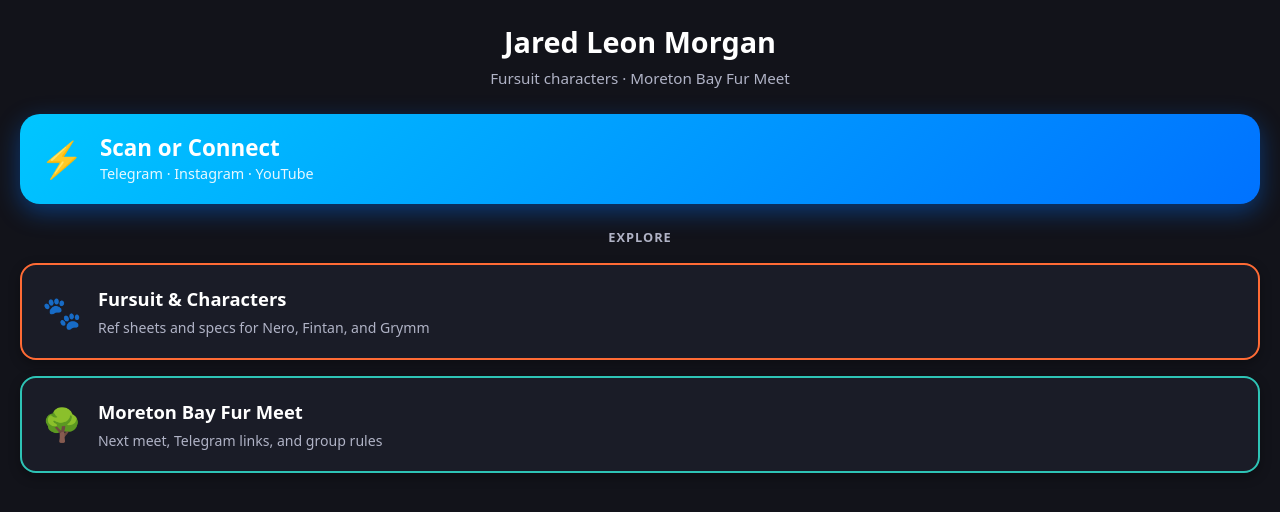
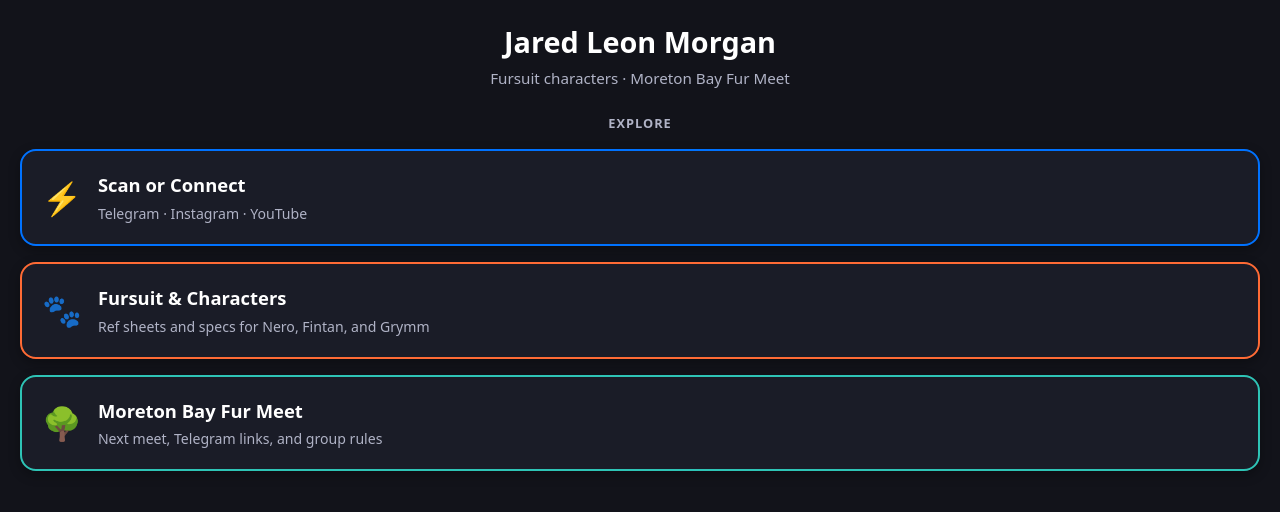
Before and after one commit to jaredmorgs/personal-website, a Jekyll site: the page built from index.html, in a window 1280 px wide. Shown: the top 512 px of the page. Built offline with Jekyll 4.4.1, drawn with Linux system fonts in a browser that asks for light colours.

Commit message:
feat: replace home hero button with Connect pillar tile
Add /connect/ page with QR codes and social links, match landing layout
to Characters and MBFM cards, and resolve mbfm/index merge conflict markers.

```diff
--- /dev/null
+++ b/_includes/social-channels.html
@@ -0,0 +1,15 @@
+{% for item in site.data.socials.channels %}
+<div class="social-item" style="border-left: 6px solid {{ item.color }};">
+  {% if item.qr_image %}
+  <img src="{{ item.qr_image | relative_url }}" alt="QR code for {{ item.name }}" class="social-qr" loading="lazy" decoding="async">
+  {% endif %}
+  <div class="social-info">
+    <h4>{{ item.name }}</h4>
+    <span class="handle">{{ item.handle }}</span>
+    <p class="note">{{ item.note }}</p>
+    <a href="{{ item.url }}" target="_blank" rel="noopener noreferrer" class="connect-link-btn" style="background-color: {{ item.color }};">
+      Open {{ item.name }}
+    </a>
+  </div>
+</div>
+{% endfor %}
--- a/_includes/social-modal.html
+++ b/_includes/social-modal.html
@@ -6,21 +6,7 @@
     <p class="modal-subtext">{{ site.data.socials.subtext }}</p>
 
     <div class="social-list">
-      {% for item in site.data.socials.channels %}
-      <div class="social-item" style="border-left: 6px solid {{ item.color }};">
-        {% if item.qr_image %}
-        <img src="{{ item.qr_image | relative_url }}" alt="QR code for {{ item.name }}" class="social-qr" loading="lazy" decoding="async">
-        {% endif %}
-        <div class="social-info">
-          <h4>{{ item.name }}</h4>
-          <span class="handle">{{ item.handle }}</span>
-          <p class="note">{{ item.note }}</p>
-          <a href="{{ item.url }}" target="_blank" rel="noopener noreferrer" class="connect-link-btn" style="background-color: {{ item.color }};">
-            Open {{ item.name }}
-          </a>
-        </div>
-      </div>
-      {% endfor %}
+      {% include social-channels.html %}
     </div>
   </div>
 </div>
--- a/assets/css/style.css
+++ b/assets/css/style.css
@@ -4,6 +4,7 @@
   --card-bg: #1a1c27;
   --accent-fur: #ff6b35;
   --accent-mbfm: #2ec4b6;
+  --accent-connect: #0072ff;
   --accent-pin: #ffd166;
   --accent-port: #a06cd5;
   --text-main: #ffffff;
@@ -122,6 +123,7 @@
 
 .pillar-card.fur-theme { border-color: var(--accent-fur); }
 .pillar-card.mbfm-theme { border-color: var(--accent-mbfm); }
+.pillar-card.connect-theme { border-color: var(--accent-connect); }
 .pillar-card.pin-theme { border-color: var(--accent-pin); }
 .pillar-card.port-theme { border-color: var(--accent-port); }
 
@@ -171,6 +173,15 @@
   border-radius: 12px;
   padding: 1rem;
   margin-top: 1rem;
+}
+
+.social-list-page .social-item:first-child {
+  margin-top: 0;
+}
+
+.social-list-page {
+  max-width: 480px;
+  margin: 0 auto;
 }
 
 .social-info h4 { margin: 0; font-size: 1.1rem; }
--- a/index.html
+++ b/index.html
@@ -8,17 +8,17 @@
   <p class="subtitle">Fursuit characters · Moreton Bay Fur Meet</p>
 </header>
 
-<button type="button" class="primary-hero-btn" onclick="openSocialModal()">
-  <div class="hero-btn-icon">⚡</div>
-  <div class="hero-btn-text">
-    <h2>Scan or Connect</h2>
-    <p>Telegram · Instagram · YouTube</p>
-  </div>
-</button>
-
 <div class="pillar-divider">EXPLORE</div>
 
 <section class="pillars-container">
+  <a href="{{ '/connect/' | relative_url }}" class="pillar-card connect-theme">
+    <div class="pillar-icon">⚡</div>
+    <div class="pillar-content">
+      <h3>Scan or Connect</h3>
+      <p>Telegram · Instagram · YouTube</p>
+    </div>
+  </a>
+
   <a href="{{ '/characters/' | relative_url }}" class="pillar-card fur-theme">
     <div class="pillar-icon">🐾</div>
     <div class="pillar-content">
--- a/mbfm/index.html
+++ b/mbfm/index.html
@@ -30,12 +30,7 @@
 
 <section class="link-actions">
   <h2>Telegram</h2>
-<<<<<<<< HEAD:mbfm/index.html
   <a href="{{ m.group_info.announcements_channel }}" class="action-btn mbfm-btn" target="_blank" rel="noopener noreferrer">Announcements channel</a>
-========
-  <a href="{{ g.announcements_channel }}" class="action-btn mbfm-btn" target="_blank" rel="noopener noreferrer">Announcements channel</a>
-  <a href="{{ g.main_chat }}" class="action-btn mbfm-btn-outline" target="_blank" rel="noopener noreferrer">Main chat (18+)</a>
->>>>>>>> 07fa6d9575c244c52ac45f626c3311e8a163f97d:mbfm/index.md
 </section>
 
 <section class="link-actions">
```
Also changed, not shown: connect/index.html (added, +16 -0 lines), README.md.
